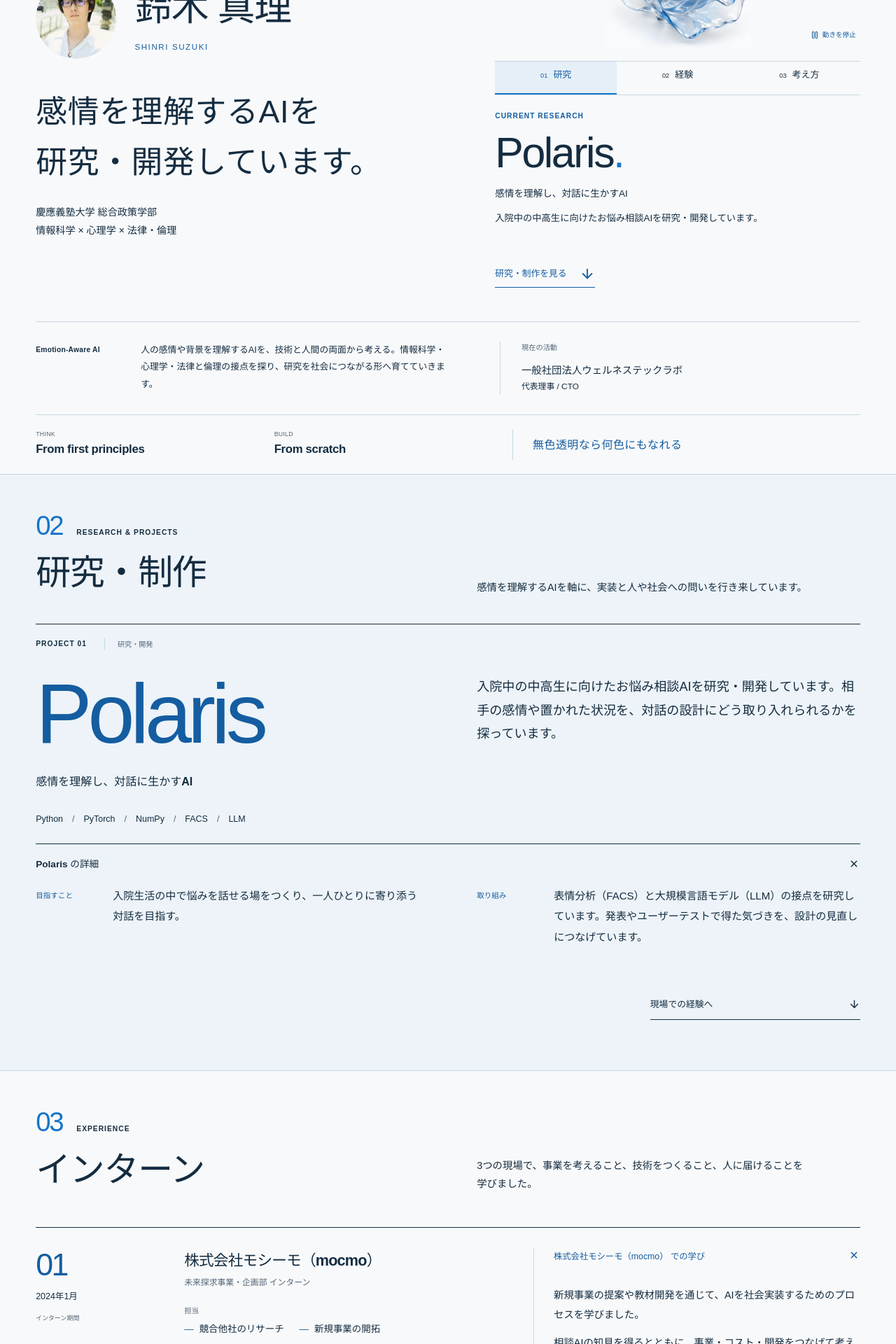
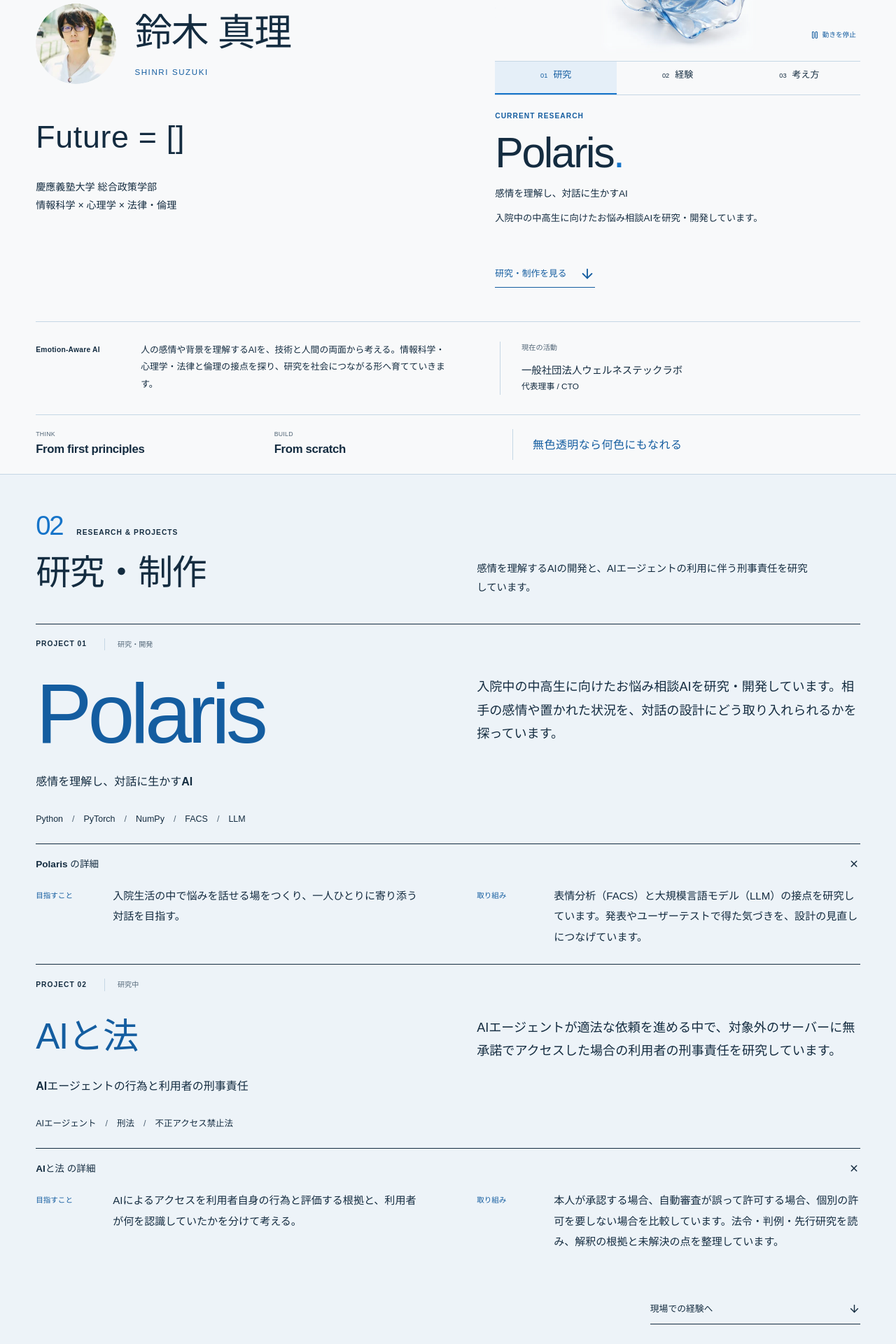
Before and after one commit to BelltreeTech/BelltreeTech.github.io, a React (Vite) app in the folder dashboard/: page / in a window 1280 px wide. Shown: the part 300-2220 px from the top of the page at 70% size. Built offline with nearby package versions, Linux system fonts and the light colour scheme; a web font is replaced by a local one.

Commit message:
Add current AI-law research and restore Future motto

```diff
--- a/dashboard/src/data/portfolioData.js
+++ b/dashboard/src/data/portfolioData.js
@@ -11,7 +11,7 @@ export const profile = {
   focus: "Emotion-Aware AI",
   thinking: "From first principles",
   building: "From scratch",
-  motto: "Future = [ ]",
+  motto: "Future = []",
   mottoJa: "無色透明なら何色にもなれる",
   futureVariable: "Future = Variable",
   futureMeaning: "未来は固定されたものではなく、選択を加え、手放し、ときには白紙から始めながら、自分で変えていくもの。",
@@ -44,6 +44,19 @@ export const projects = [
       "表情分析（FACS）と大規模言語モデル（LLM）の接点を研究しています。発表やユーザーテストで得た気づきを、設計の見直しにつなげています。",
     stack: ["Python", "PyTorch", "NumPy", "FACS", "LLM"],
     status: "研究・開発",
+    links: [],
+  },
+  {
+    id: "ai-law",
+    name: "AIと法",
+    tagline: "AIエージェントの行為と利用者の刑事責任",
+    summary:
+      "AIエージェントが適法な依頼を進める中で、対象外のサーバーに無承諾でアクセスした場合の利用者の刑事責任を研究しています。",
+    aim: "AIによるアクセスを利用者自身の行為と評価する根拠と、利用者が何を認識していたかを分けて考える。",
+    approach:
+      "本人が承認する場合、自動審査が誤って許可する場合、個別の許可を要しない場合を比較しています。法令・判例・先行研究を読み、解釈の根拠と未解決の点を整理しています。",
+    stack: ["AIエージェント", "刑法", "不正アクセス禁止法"],
+    status: "研究中",
     links: [],
   },
 ];
--- a/dashboard/src/index.css
+++ b/dashboard/src/index.css
@@ -506,7 +506,6 @@ select option { color: var(--ink); background: var(--paper); }
 .identity-reading { font-size: .72rem; color: var(--blue-dark); letter-spacing: .14em; margin-top: 10px; }
 .hero-identity { margin-top: 40px; }
 .hero-question { font-size: clamp(2rem, 3.5vw, 3.7rem); line-height: 1.6; font-weight: 450; letter-spacing: .015em; display: block; }
-.hero-question > .keep-phrase { font: inherit; letter-spacing: inherit; }
 .affiliation { margin-top: 24px; }
 .affiliation, .hero-fields { font-size: .88rem; }
 .focus-frame { padding: 0; }
@@ -533,6 +532,7 @@ select option { color: var(--ink); background: var(--paper); }
 .section-heading h2 { font-weight: 550; }
 .section-number { color: var(--blue); font-weight: 350; }
 .project-title-block h3 { font-weight: 450; letter-spacing: -.05em; }
+.project:not(.project-featured) .project-title-block h3 { font-size: clamp(2rem, 4vw, 4rem); line-height: 1.35; letter-spacing: -.025em; }
 .experience-index { font-weight: 350; }
 .future-note { display: grid; grid-template-columns: 1fr 1fr; gap: 7%; padding: 38px 0; margin-top: 48px; border-block: 1px solid var(--line); }
 .future-note h3 { font-size: clamp(2.2rem,4vw,4rem); font-weight: 450; letter-spacing: -.035em; color: var(--blue-dark); margin-top: 15px; }
--- a/dashboard/src/sections/PortfolioSections.jsx
+++ b/dashboard/src/sections/PortfolioSections.jsx
@@ -122,10 +122,7 @@ export function Profile() {
             <p className="identity-reading">{profile.nameEn}</p></div>
           </div>
           <div className="hero-identity">
-            <p className="hero-question">
-              感情を理解するAIを<br />
-              <span className="keep-phrase">研究・開発</span><span className="keep-phrase">しています。</span>
-            </p>
+            <p className="hero-question">{profile.motto}</p>
             <p className="affiliation">{profile.affiliation}</p>
             <p className="hero-fields">{profile.fields}</p>
           </div>
@@ -159,7 +156,7 @@ export function Research() {
       aria-label="研究・制作"
     >
       <SectionHeading number="02" en="RESEARCH & PROJECTS" title="研究・制作">
-        感情を理解するAIを軸に、実装と人や社会への問いを行き来しています。
+        感情を理解するAIの開発と、AIエージェントの利用に伴う刑事責任を研究しています。
       </SectionHeading>
       <div className="projects-grid">
         {projects.map((project, index) => (
```
Also changed, not shown: dashboard/tests/browser.cjs (+7 -5 lines), 2 other files (tests, documents, lock files or other folders).
